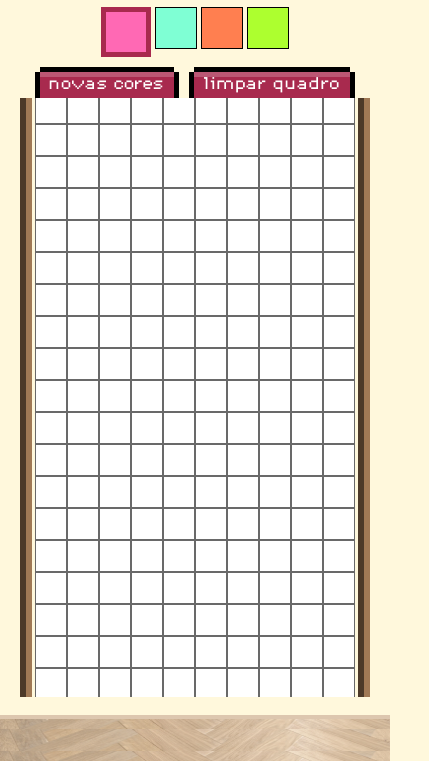
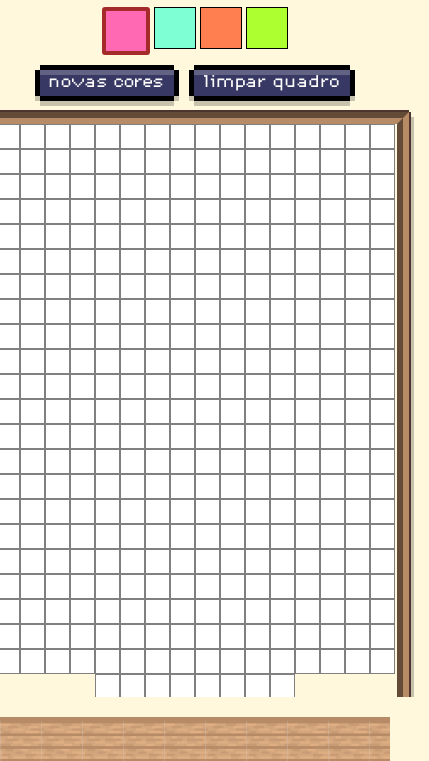
Before and after one commit to amandarosr/pixels-art, a website: page index.html in a window 390 px wide. Shown: the part 83-844 px from the top of the page, 429 px wide, since content can reach past the window. Drawn offline with Linux system fonts and the light colour scheme.

Commit message:
final touches on desktop resolutions, new js function required for lower res responsive board

```diff
--- a/script.js
+++ b/script.js
@@ -39,12 +39,12 @@ const createBoard = (number) => {
     pixelBoard.appendChild(pixel);
   }
 };
-createBoard(240);
+createBoard(360);
 
 const pixels = document.querySelectorAll('.pixel');
 
 for (let index6 = 0; index6 < pixels.length; index6 += 1) {
-  pixels[index6].style.border = 'solid dimgrey 1px';
+  pixels[index6].style.border = 'solid grey 1px';
   pixels[index6].style.display = 'inline-block';
   pixels[index6].style.backgroundColor = 'white';
 }
--- a/style.css
+++ b/style.css
@@ -10,12 +10,13 @@ body {
   justify-content: center;
   align-items: center;
   font-family: PixelFont;
+  overflow-x: hidden;
   margin: 0;
 }
 
 button {
   color: #fff;
-  background-color: #a82a4e;
+  background-color: #11134dd5;
   font-family: PixelFont;
   font-size: 15px;
   border: 0;
@@ -69,58 +70,88 @@ button {
   display: flex;
   align-items: center;
   justify-content: space-between;
-  width: 100vw;
+  width: 95vw;
   overflow-x: hidden;
 }
 
 .painting {
-  border: 12px #4E342E solid;
+  border: 8px #4E342E solid;
+  box-shadow: 0px 5px #4E342E, 0px -5px #4E342E, 5px 0px #4E342E, -5px 0px #4E342E,
+    0px 10px #00000038, 5px 5px #00000038, -5px 5px #00000038,
+    inset 0px 5px #ffffff36;
   width: 10rem;
   margin: 0 10px;
 }
 
 #pixel-board {
-  border: groove #a07955 12px;
+  border: groove #B88B67 12px;
+  box-shadow: 0px 2px #4E342E, 0px -2px #4E342E, 2px 0px #4E342E, -3px 0px #4E342E,
+    0px 10px #00000038, 5px 5px #00000038, -5px 5px #00000038,
+    inset 0px 5px #ffffff36;
   display: flex;
   flex-wrap: wrap;
   justify-content: center;
   justify-self: center;
   padding: 0;
-  width: 632px;
+  width: 591px;
   margin: 40px 20px 10px;
 }
 
 .pixel {
-  height: 30px;
-  width: 30px;
+  height: 23px;
+  width: 23px;
 }
 
 .selected {
-  border: solid #a82a4e 5px;
+  border: solid brown 4px;
+  border-radius: 3px;
 }
 
 footer {
-  background-image: url("./images/wood.png");
+  background-image: url("./images/dark-wood.png");
   background-size: contain;
-  background-position: 50%;
-  border-top: 4px solid #DDC7AF;
+  border-top: 4px solid #B88B67;
   position: fixed;
   bottom: 0;
   margin: 0;
-  height: 42px;
-  width: 100vw;
+  height: 40px;
+  width: 100%;
 }
 
 @media screen and (max-width: 1150px) {
   #exhibit {
     justify-content: center;
+    width: 120vw;
   }
+}
 
+@media screen and (max-width: 820px) {
   .painting {
     display: none;
   }
 }
 
-/* @media screen and (max-width: 1150px) {
+@media screen and (max-width: 700px) {
+  /* #exhibit {
+    width: 100vw;
+  }
 
-} */
+  .page-container {
+    justify-content: flex-start;
+    height: 140vh;
+  }
+
+  #pixel-board {
+    width: 320px;
+    margin: 30px 0 10px;
+  }
+
+  .pixel {
+    height: 25px;
+    width: 25px;
+  }
+
+  footer {
+    height: 30px;
+  } */
+}
```
Also changed, not shown: images/dark-wood.png (added), images/flowers.jpg (deleted), images/wood.png (deleted).
